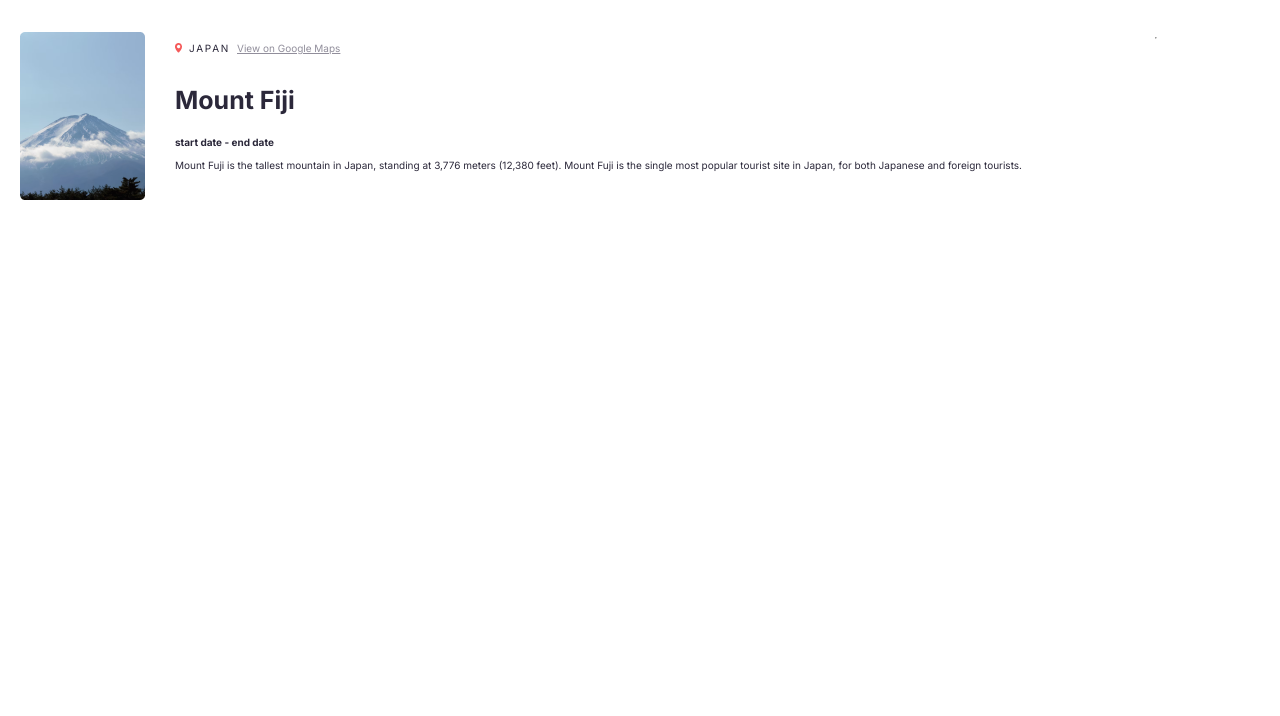
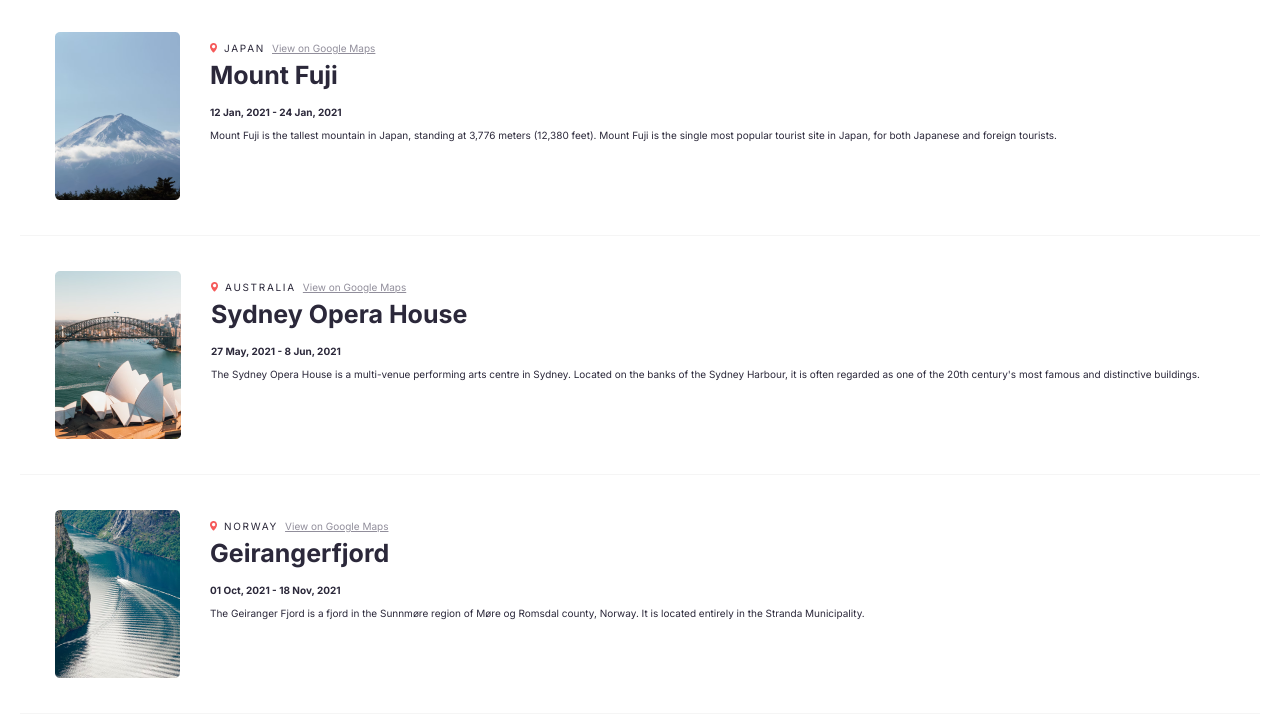
Before and after one commit to Julie805/travel-journal, a React app: page / in a window 1280 px wide. Shown: the part 58-774 px from the top of the page. Built offline with nearby package versions, Linux system fonts and the light colour scheme.

Commit message:
Added props to components

```diff
--- a/App.js
+++ b/App.js
@@ -1,12 +1,25 @@
 import React from "react"
 import Header from "./components/Header"
 import Place from "./components/Place"
+import data from "./data"
 
-export default function App () {
+export default function App() {
+    const places = data.map(item => {
+        return (
+             <Place
+                key = {item.id}
+                item = {item}
+            />
+
+        )
+    })
+
     return (
         <div>
             <Header />
-            <Place />
+            <section>
+                {places}
+            </section>
         </div>
     )
 }
--- a/components/Place.js
+++ b/components/Place.js
@@ -1,20 +1,19 @@
 import React from "react"
 
-export default function Place () {
+export default function Place(props) {
     return (
         <article>
-            <img src="../img/mount-fuji.png" alt="mount fuji" />
+            <img src={`../img/${props.item.imageUrl}`} alt="mount fuji" />
             <div className="place--info">
                 <div className="place--location">
                     <img src="../img/red-icon.png" alt="red icon" />
-                    <p className="place--country">JAPAN</p>
-                    <a className="place--map" href="">View on Google Maps</a>
+                    <p className="place--country">{props.item.location}</p>
+                    <a className="place--map" href={props.item.googleMapsUrl}>View on Google Maps</a>
                 </div>
-                <h2>Mount Fiji</h2>
-                <p className="place--dates">start date - end date</p>
-                <p className="place--about">Mount Fuji is the tallest mountain in Japan, standing at 3,776 meters (12,380 feet). Mount Fuji is the single most popular tourist site in Japan, for both Japanese and foreign tourists.</p>
+                <h2>{props.item.title}</h2>
+                <p className="place--dates">{props.item.startDate} - {props.item.endDate}</p>
+                <p className="place--about">{props.item.description}</p>
             </div>
-            <hr/>
         </article>
     )
 }
--- a/data.js
+++ b/data.js
@@ -1,11 +1,32 @@
 export default [
     {
+        id: 1,
         title: "Mount Fuji",
         location: "Japan",
         googleMapsUrl: "https://goo.gl/maps/1DGM5WrWnATgkSNB8",
         startDate: "12 Jan, 2021",
         endDate: "24 Jan, 2021",
         description: "Mount Fuji is the tallest mountain in Japan, standing at 3,776 meters (12,380 feet). Mount Fuji is the single most popular tourist site in Japan, for both Japanese and foreign tourists.",
-        imageUrl: "https://source.unsplash.com/WLxQvbMyfas"
+        imageUrl: "mount-fuji.png"
+    },
+    {
+        id: 2,
+        title: "Sydney Opera House",
+        location: "Australia",
+        googleMapsUrl: "https://goo.gl/maps/dXJHo4YQ8efZepua6",
+        startDate: "27 May, 2021",
+        endDate: "8 Jun, 2021",
+        description: "The Sydney Opera House is a multi-venue performing arts centre in Sydney. Located on the banks of the Sydney Harbour, it is often regarded as one of the 20th century's most famous and distinctive buildings.",
+        imageUrl: "sydney-opera-house.png"
+    },
+    {
+        id: 3,
+        title: "Geirangerfjord",
+        location: "Norway",
+        googleMapsUrl: "https://goo.gl/maps/va2ET1mh5FcjaRF47",
+        startDate: "01 Oct, 2021",
+        endDate: "18 Nov, 2021",
+        description: "The Geiranger Fjord is a fjord in the Sunnmøre region of Møre og Romsdal county, Norway. It is located entirely in the Stranda Municipality.",
+        imageUrl: "geirangerfjord.png"
     }
 ]
--- a/index.js
+++ b/index.js
@@ -2,10 +2,5 @@
 import ReactDOM from "react-dom"
 import App from "./App"
 
-function Main () {
-    return (
-        <App />
-    )
-}
 
-ReactDOM.render(<Main />, document.getElementById("root"))
+ReactDOM.render(<App />, document.getElementById("root"))
--- a/style.css
+++ b/style.css
@@ -37,7 +37,9 @@
     display: flex;
     align-items: flex-start;
     gap: 30px;
-    padding: 35px 20px;
+    padding: 35px;
+    margin: 0 20px;
+    border-bottom: 1px solid #F5F5F5;
 }
 
 .place--location {
@@ -60,7 +62,7 @@
 h2 {
     font-weight: 700;
     font-size: 25px;
-    line-height: 30px;
+    margin: 5px 0 25px
 }
 
 .place--dates {
```
